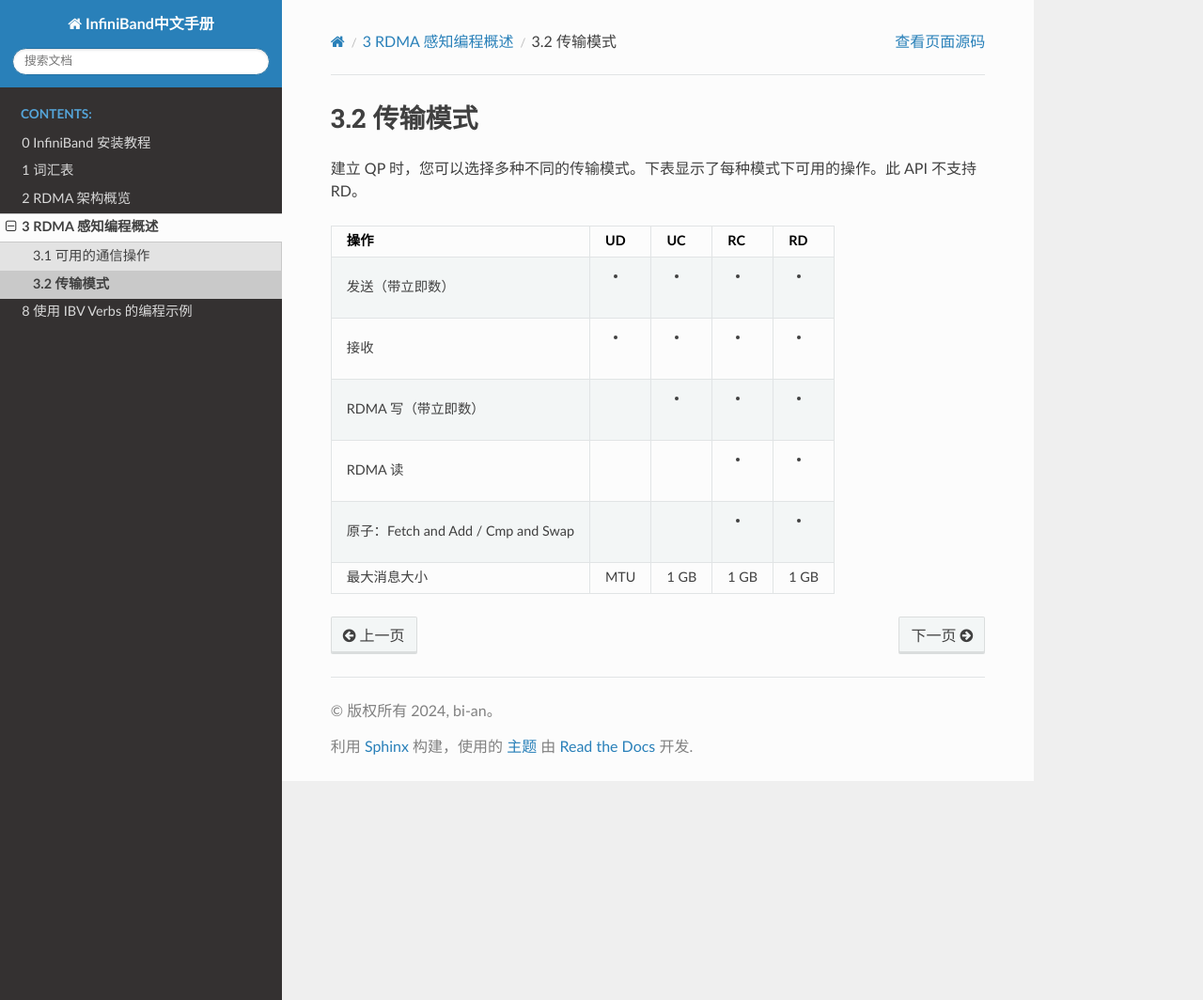
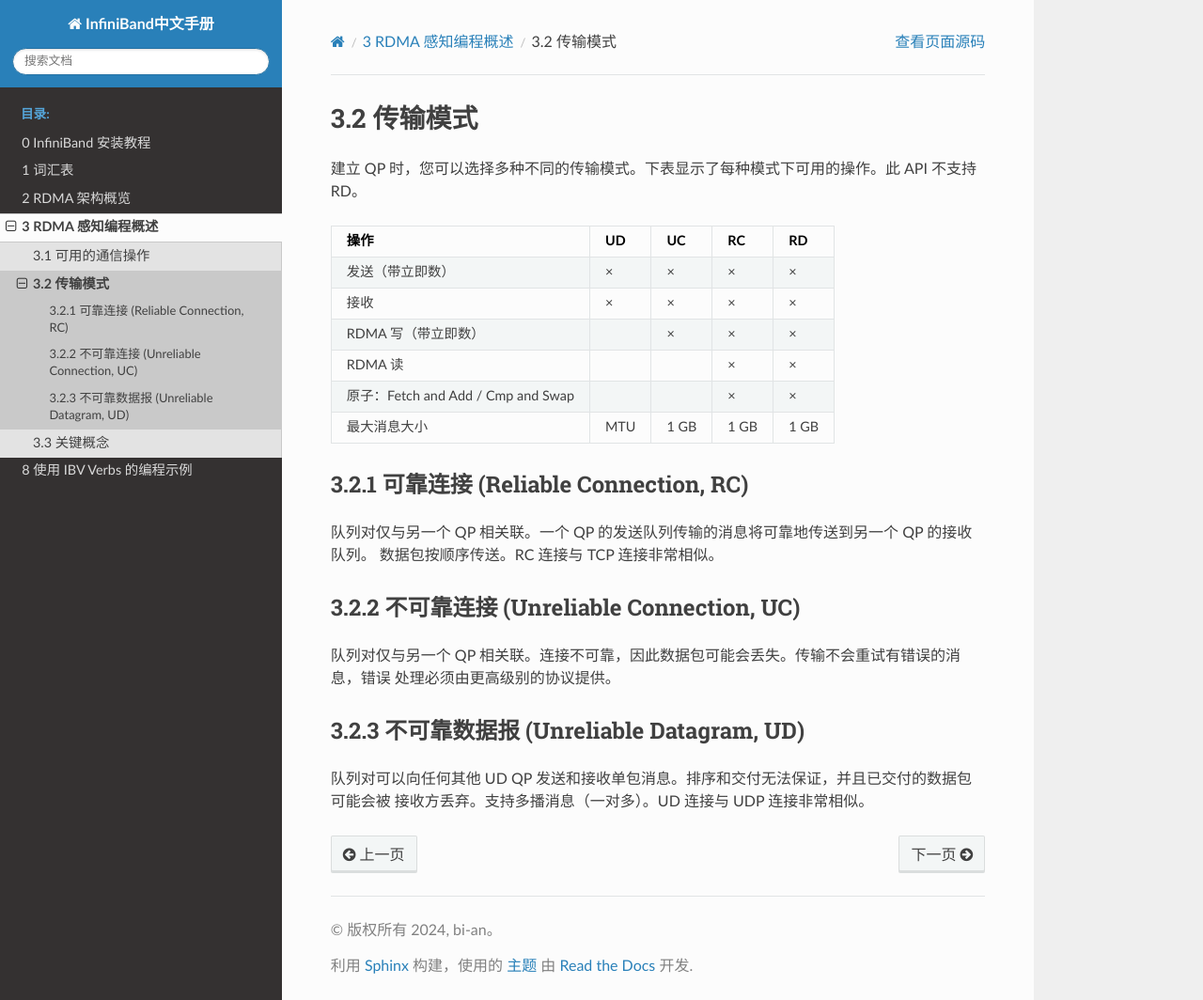
Before and after one commit to bi-an/InfiniBand-doc, a Sphinx documentation site: the page built from docs/source/3_programming/3_2_transport.rst, in a window 1280 px wide and 1064 px high. Shown: the whole window at 94% size. Built offline with Sphinx 7.4.7 and the Read the Docs theme 2.0.0, drawn with Linux system fonts in a browser that asks for light colours.

Commit message:
Add to Chapter3.3

```diff
--- a/docs/source/3_programming.rst
+++ b/docs/source/3_programming.rst
@@ -20,3 +20,4 @@
 
    3_programming/3_1_operations.rst
    3_programming/3_2_transport.rst
+   3_programming/3_3_concepts.rst
--- a/docs/source/3_programming/3_1_operations.rst
+++ b/docs/source/3_programming/3_1_operations.rst
@@ -28,7 +28,7 @@
 通知远程主机。
 
 3.1.5 原子 Fetch and Add / 原子比较和交换
-^^^^^^^^^^^^^^^^^^^^^^^^^^^^^^^^^^^^^^^^^^^^^^^^^^^^^^^^^^^^^^^^^^^^^
+^^^^^^^^^^^^^^^^^^^^^^^^^^^^^^^^^^^^^^^^^^^^^^^^
 
 这些是 RDMA 操作的原子扩展。原子 Fetch and Add 操作以原子方式将指定虚拟地址处的值增加指定量。增加之前的值将返回给
 调用者。原子比较和交换将以原子方式将指定虚拟地址处的值与指定值进行比较，如果它们相等，则将指定值存储在该地址处。
--- a/docs/source/3_programming/3_2_transport.rst
+++ b/docs/source/3_programming/3_2_transport.rst
@@ -7,9 +7,27 @@
     :header: 操作, UD, UC, RC, RD
     :class: tight-class
 
-    发送（带立即数）, +, +, +, +
-    接收, +, +, +, +
-    RDMA 写（带立即数）, , +, +, +
-    RDMA 读, , , +, +
-    原子：Fetch and Add / Cmp and Swap, , , +, +
+    发送（带立即数）, ×, ×, ×, ×
+    接收, ×, ×, ×, ×
+    RDMA 写（带立即数）, , ×, ×, ×
+    RDMA 读, , , ×, ×
+    原子：Fetch and Add / Cmp and Swap, , , ×, ×
     最大消息大小, MTU, 1 GB, 1 GB, 1 GB
+
+3.2.1 可靠连接 (Reliable Connection, RC)
+^^^^^^^^^^^^^^^^^^^^^^^^^^^^^^^^^^^^^^^^^^^^^
+
+队列对仅与另一个 QP 相关联。一个 QP 的发送队列传输的消息将可靠地传送到另一个 QP 的接收队列。
+数据包按顺序传送。RC 连接与 TCP 连接非常相似。
+
+3.2.2 不可靠连接 (Unreliable Connection, UC)
+^^^^^^^^^^^^^^^^^^^^^^^^^^^^^^^^^^^^^^^^^^^^^
+
+队列对仅与另一个 QP 相关联。连接不可靠，因此数据包可能会丢失。传输不会重试有错误的消息，错误
+处理必须由更高级别的协议提供。
+
+3.2.3 不可靠数据报 (Unreliable Datagram, UD)
+^^^^^^^^^^^^^^^^^^^^^^^^^^^^^^^^^^^^^^^^^^^^^
+
+队列对可以向任何其他 UD QP 发送和接收单包消息。排序和交付无法保证，并且已交付的数据包可能会被
+接收方丢弃。支持多播消息（一对多）。UD 连接与 UDP 连接非常相似。
--- a/docs/source/index.rst
+++ b/docs/source/index.rst
@@ -15,7 +15,7 @@
 
 .. toctree::
    :maxdepth: 2
-   :caption: Contents:
+   :caption: 目录:
 
    0_installation.rst
    1_glossary.rst
```
Also changed, not shown: docs/source/3_programming/3_3_concepts.rst (added, +90 -0 lines).
